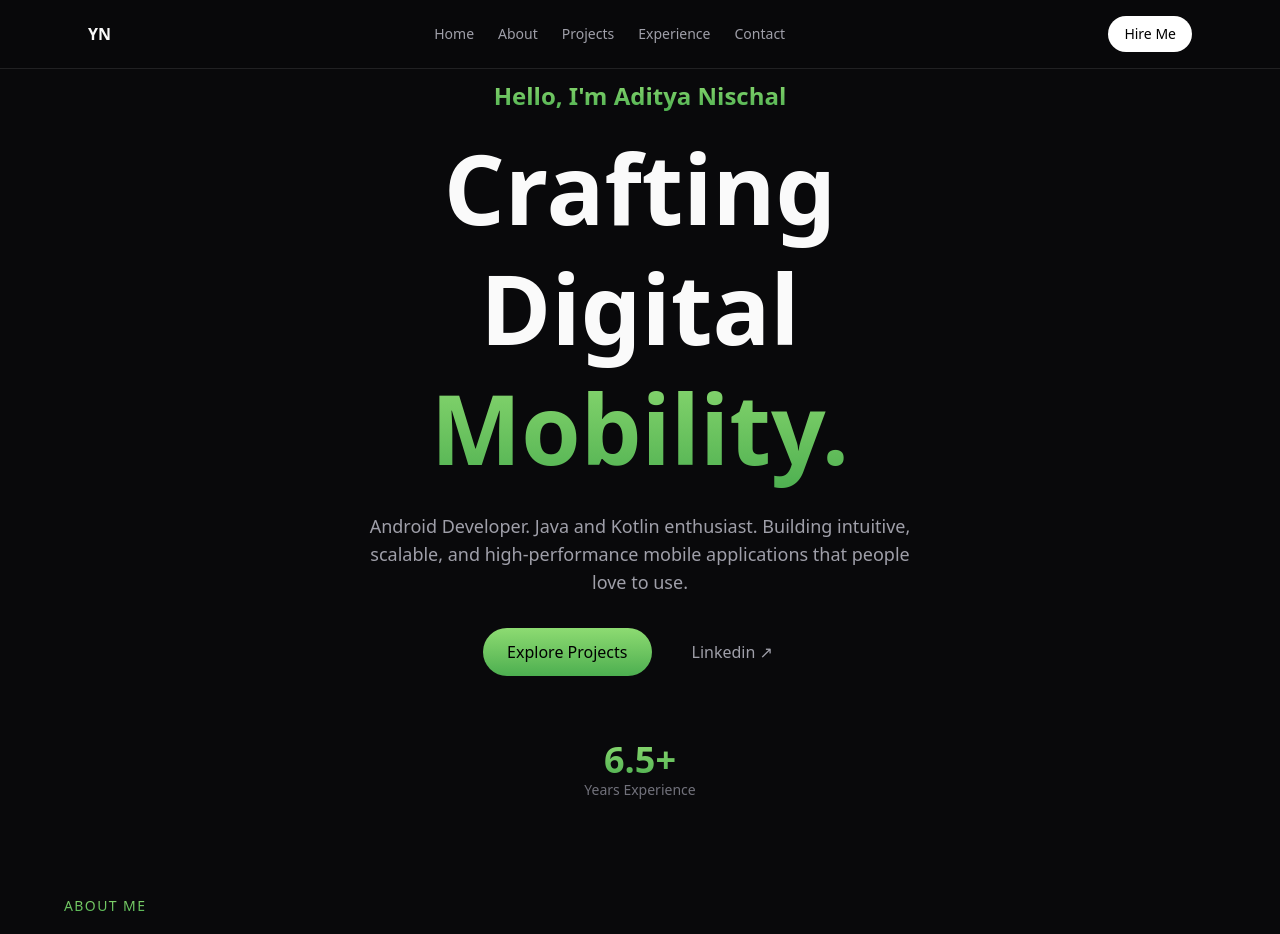
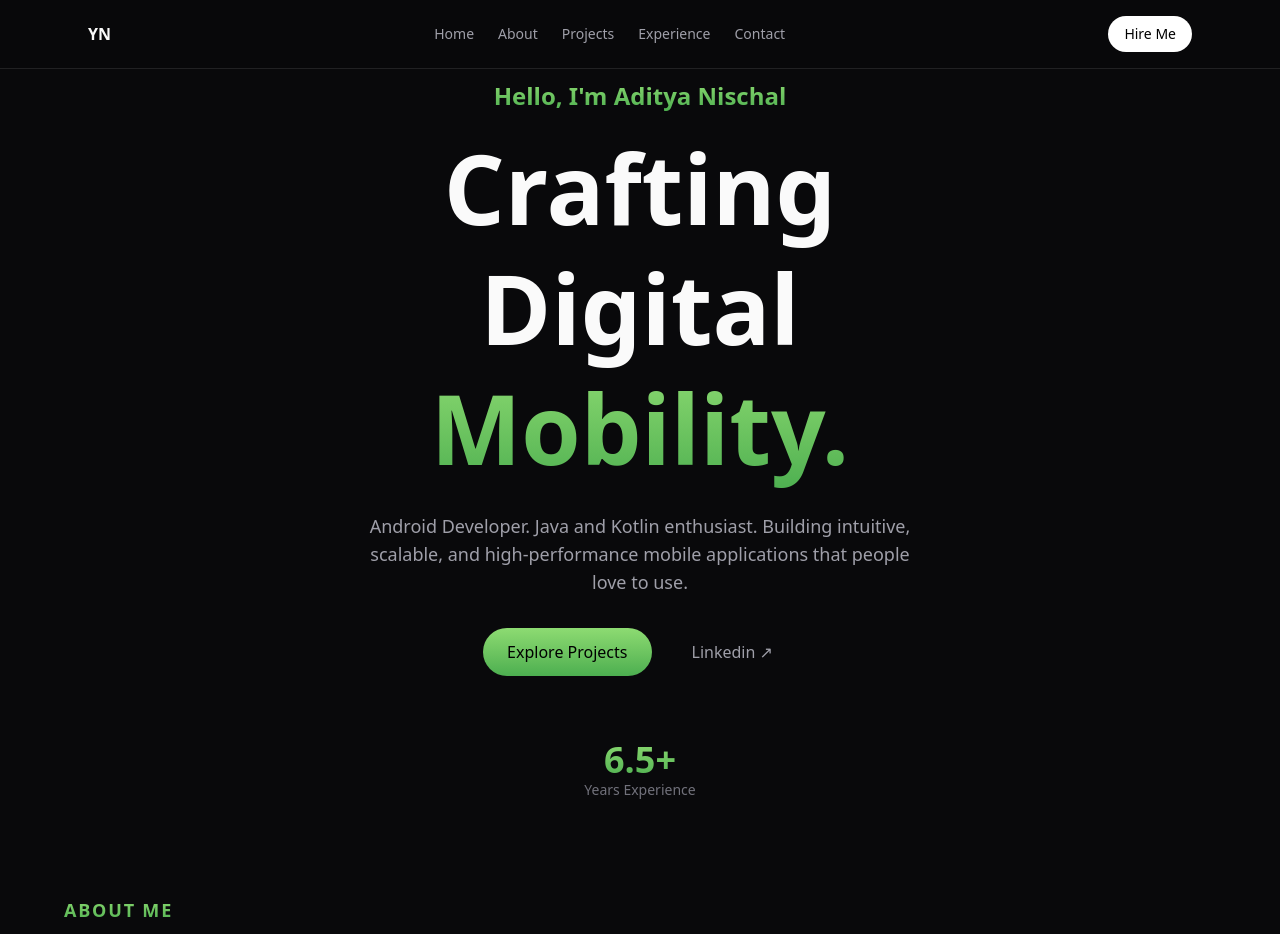
Before and after one commit to adityanischal217/aditya-portfolio, a Next.js app: page / in a window 1280 px wide. Shown: the top 934 px of the page. Built offline with nearby package versions, Linux system fonts and the light colour scheme.

Commit message:
ui changes

```diff
--- a/components/About.tsx
+++ b/components/About.tsx
@@ -13,7 +13,7 @@ export default function About() {
     <section id="about" className="px-6 py-24">
       <div className="mx-auto max-w-6xl">
 
-       <p className="bg-gradient-to-b from-[#8DDB72] to-[#4CAF50] bg-clip-text text-sm uppercase tracking-widest text-transparent">
+    <p className="bg-gradient-to-b from-[#8DDB72] to-[#4CAF50] bg-clip-text text-base font-extrabold uppercase tracking-widest text-transparent md:text-lg">
   About Me
 </p>
         <h2 className="mt-3 max-w-4xl text-4xl font-bold tracking-tight text-zinc-100 md:text-6xl">
```
